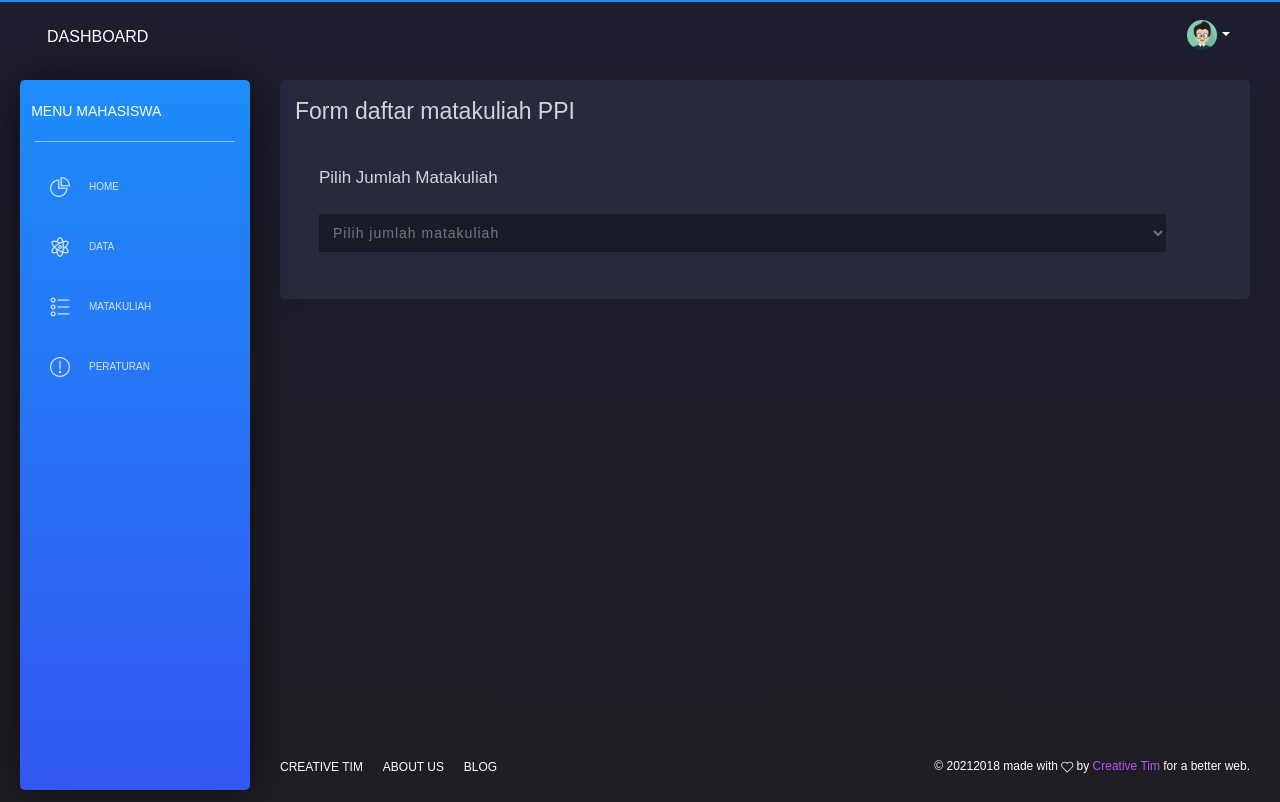
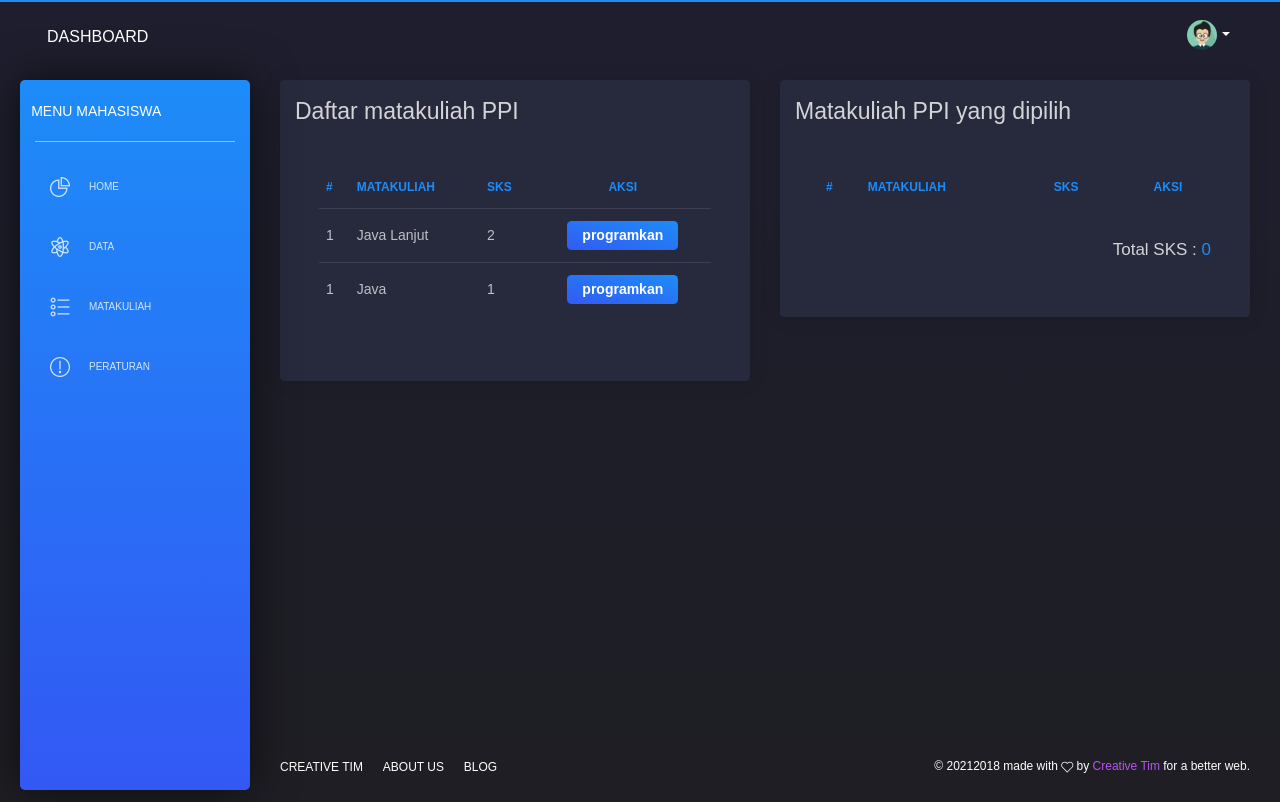
Before and after one commit to ZaenalMaestro/sistem-antara, a CodeIgniter 4 app: template app/Views/mahasiswa/daftarppi.php in a window 1280 px wide. Run offline with PHP 8.4 and a stand-in for CodeIgniter, Linux system fonts and the light colour scheme; the template is opened without the code that fills it, so the values that code supplies are empty; some libraries are stand-ins or nearby versions.

Commit message:
membuat belanja matakuliah ppi secara dinamis

```diff
--- a/app/Config/Routes.php
+++ b/app/Config/Routes.php
@@ -36,6 +36,7 @@ $routes->setAutoRoute(false);
 // routes dashboard mahasiswa
 $routes->get('/mahasiswa', 'MahasiswaController::index');
 $routes->get('/mahasiswa/daftarppi', 'MahasiswaController::daftarPPI');
+$routes->get('/mahasiswa/editmatakuliah', 'MahasiswaController::editMatakuliah');
 $routes->get('/mahasiswa/data', 'MahasiswaController::data');
 $routes->get('/mahasiswa/matakuliah', 'MahasiswaController::matakuliah');
 $routes->get('/mahasiswa/peraturan', 'MahasiswaController::peraturan');
--- a/app/Views/mahasiswa/daftarppi.php
+++ b/app/Views/mahasiswa/daftarppi.php
@@ -4,31 +4,92 @@
 <div class="row">
   <div class="col">
     <div class="card card-nav-tabs">
-      <h3 class="card-header card-header-info">Form daftar matakuliah PPI
+      <h3 class="card-header card-header-info">Daftar matakuliah PPI
       </h3>
       <div class="card-body mx-4 my-4">
-        <form>
-          <!-- ==== pilih jumlah matakuliah ==== -->
-          <div class="input-container">
-            <h4>Pilih Jumlah Matakuliah</h4>
-            <select name="semester-registrasi" id="pilih-jumlah-matakuliah" style="width: 95%;">
-              <option value="0">Pilih jumlah matakuliah</option>
-              <?php for($i = 1; $i <9; $i++) : ?>
-              <option value="<?= $i ?>"><?= $i ?></option>
-              <?php endfor; ?>
-            </select>
-          </div>
+        <div class="table-responsive ps">
 
-          <!-- ==== pilih matakuliah ==== -->
-          <div class="pilih-matakuliah">
-                <!-- menampilkan form dinamis berdasar jumlah matakuliah yg dipilih -->
-          </div>
-          <!-- ==== pilih matakuliah ==== -->
-          <button type="submit" class="btn btn-success d-none tombol-daftar-ppi">Simpan</button>
-        </form>
+        <!-- ==== tabel matakuliah ==== -->
+          <table class="table tablesorter table-matakuliah-ppi" id="">
+            <thead class="text-info">
+              <tr>
+                <th class="text-info">
+                  #
+                </th>
+                <th class="text-info">
+                  Matakuliah
+                </th>
+                <th class="text-info text-left">
+                  SKS
+                </th>
+                <th class="text-info text-center">
+                  AKSI
+                </th>
+              </tr>
+            </thead>
+            <tbody>
+              <tr class="pilih-matakuliah">
+                <td>1</td>
+                <td>Java Lanjut</td>
+                <td>2</td>
+                <td class="text-center">
+                  <button type="button" class="btn btn-info btn-sm matakuliah-terpilih" data-matakuliah="javascript" data-sks="2">programkan</button>
+                </td>
+              </tr>
+              <tr class="pilih-matakuliah">
+                <td>1</td>
+                <td>Java</td>
+                <td>1</td>
+                <td class="text-center">
+                  <button type="button" class="btn btn-info btn-sm matakuliah-terpilih" data-matakuliah="java" data-sks="1">programkan</button>
+                </td>
+              </tr>
+            </tbody>
+          </table>
+        </div>
       </div>
     </div>
   </div>
+
+  <div class="col">
+    <div class="card card-nav-tabs">
+      <h3 class="card-header card-header-info">Matakuliah PPI yang dipilih
+      </h3>
+      <div class="card-body mx-4 my-4">
+        <div class="table-responsive ps">
+          <table class="table tablesorter" id="table-belanja-matakuliah-ppi">
+            <thead class="text-info">
+              <tr>
+                <th class="text-info">
+                  #
+                </th>
+                <th class="text-info">
+                  Matakuliah
+                </th>
+                <th class="text-info text-left">
+                  SKS
+                </th>
+                <th class="text-info text-center">
+                  AKSI
+                </th>
+              </tr>
+            </thead>
+            <tbody>
+            </tbody>
+          </table>
+        </div>
+        <div class="row">
+          <div class="col">
+            <button type="submit" class="btn btn-info btn-sm d-none tombol-simpan-matakuliah">Programkan Matakuliah</button>
+          </div>
+          <div class="col">
+            <h4 class="text-right mt-1">Total SKS : <span class="text-info total-sks">0</span></h4>
+          </div>
+        </div>
+      </div>
+    </div>
+  </div>
+
 </div>
 
 <script src="/js/matakuliah/daftar-ppi.js"></script>
--- a/public/js/matakuliah/daftar-ppi.js
+++ b/public/js/matakuliah/daftar-ppi.js
@@ -1,60 +1,71 @@
-// mengambil jumlah matakuliah yang dipilih
-
-const pilihJumlahMatakuliah = document.querySelector('#pilih-jumlah-matakuliah')
-pilihJumlahMatakuliah.addEventListener('change', function () {
-  const jumlahMatakuliah = this.value
-  updateJumlahInputMatakuliah(jumlahMatakuliah)
+// pilih matakuliah
+document.querySelectorAll('.matakuliah-terpilih').forEach(row => {
+  row.addEventListener('click', function () {
+    const sks = this.getAttribute('data-sks')
+    const matakuliah = this.getAttribute('data-matakuliah')
+    tambahkanMatakuliah(matakuliah, sks)
+    row.remove()
+  })
 })
 
-// untuk menampilkan input pilih matakuliah secara dinamis
-function updateJumlahInputMatakuliah(jumlahMatakuliah) {
-  const pilihMatakuliah = document.querySelector('.pilih-matakuliah')
-  const tombolSubmit = document.querySelector('.tombol-daftar-ppi')
-  let formInputMatakuliah = ''
-  if (jumlahMatakuliah == 0) {
-    tombolSubmit.classList.replace('d-block', 'd-none')
-    pilihMatakuliah.innerHTML = ''
-  } else {
-    tombolSubmit.classList.replace('d-none', 'd-block')
 
-    formInputMatakuliah += `<h4 class="mt-3 mb-2">Pilih Matakuliah</h4>`
-    for (let i = 1 ; i <= jumlahMatakuliah; i++) {
-      formInputMatakuliah += `
-        <div class="input-container" id="${i}">
-            <select name="semester-registrasi" id="semester-registrasi" style="width: 95%;">
-              <option value="">Pilih matakuliah</option>
-              <?php for($i = 1; $i <9; $i++) : ?>
-              <option value="<?= $i ?>">Javascript</option>
-              <option value="<?= $i ?>">Express js</option>
-              <?php endfor; ?>
-            </select>
-            <button data-id="${i}" type="button" rel="tooltip" class="btn btn-danger btn-sm btn-round btn-icon ml-2 hapus-input">
-              <i class="tim-icons icon-simple-remove"></i>
-            </button>
-          </div>
-        `;
-    }
-    // update ui form pilih matakuliah
-    pilihMatakuliah.innerHTML = formInputMatakuliah
+// menambahkan matakuliah ke table matakuliah ppi terpilih
+function tambahkanMatakuliah(matakuliahTerpilih, jumlahSks) {
+  let table = document.getElementById('table-belanja-matakuliah-ppi')
+  const tombolSimpanMatakuliah = document.querySelector('.tombol-simpan-matakuliah')
+
+  let sksDiprogramkan = document.querySelector('.total-sks')
+  let totalSks = sksMaksimal(jumlahSks)
+
+  // set nilai UI sks diprogramkan
+  sksDiprogramkan.innerHTML = totalSks
+
+  // jika tampilan ui sks diprogramkan > 16 ubah jadi 16
+  if (totalSks > 16) {
+    sksDiprogramkan.innerHTML = 16
   }
+
+  // jika telah ada matakuliah diprogramkan tombol programmkan matakuliah
+  if (table.rows.length > 0) tombolSimpanMatakuliah.classList.replace('d-none', 'd-block')
+
+  if (totalSks <=16) {
+      // tambah baris baru
+    let row = table.insertRow()
+
+    // tambah colom
+    let nomor = row.insertCell(0)
+    let matakuliah = row.insertCell(1)
+    let sks = row.insertCell(2)
+    let aksi = row.insertCell(3)
+
+    // isi data
+    nomor.innerHTML = nomorDinamis()
+    matakuliah.innerHTML = matakuliahTerpilih
+    sks.innerHTML = jumlahSks
+
+    const tombol = `
+      <button type="button" class="btn btn-warning btn-sm batalkan-matakuliah" style="margin-left:65px" data-matakuliah="${matakuliahTerpilih}" data-sks="${jumlahSks}">batalkan</button>
+    `
+    aksi.innerHTML = tombol
+  }
+
+
 }
 
+// menghitung jumlah total sks
+const sksMaksimal = ((jumlahSks) => {
+  let sks = 0
+  return function (jumlahSks) {
+    if (sks <= 16) sks = sks + parseInt(jumlahSks)
+    return sks
+  }
+})()
 
-// hapus inputan matakuliah saat tombol hapus diklik
-document.addEventListener('click', e => {
-  const btnHapusInput = e.target.parentElement.classList.contains('hapus-input')
-  if (btnHapusInput) {
-    // jika user konfirmasi untuk hapus maka hapus inpuatan
-    if (confirm('yakin hapus inputan ?')) {
-      const id = e.target.parentElement.getAttribute('data-id')
-      document.getElementById(id).remove()
-      const input = document.querySelectorAll('.input-container')
-      console.log(input.length)
-      if (input.length == 1) {
-        console.log('oke')
-        document.querySelector('.tombol-daftar-ppi').classList.replace('d-block', 'd-none')
-        document.querySelector('.pilih-matakuliah').innerHTML = ''
-      }
-    }
+
+
+const nomorDinamis = (function () {
+  let nomor = 0
+  return function () {
+    return nomor +=1
   }
-})
+})()
```
Also changed, not shown: app/Controllers/MahasiswaController.php (+8 -0 lines), app/Views/mahasiswa/daftarppi copy.php (added, +34 -0 lines), app/Views/mahasiswa/data.php (+18 -1 lines), app/Views/mahasiswa/editmatakuliah copy.php (added, +35 -0 lines), app/Views/mahasiswa/editmatakuliah.php (added, +24 -0 lines), public/js/matakuliah/old/daftar-ppi copy.js (added, +107 -0 lines), public/js/matakuliah/old/daftar-ppi.js (added, +73 -0 lines).
